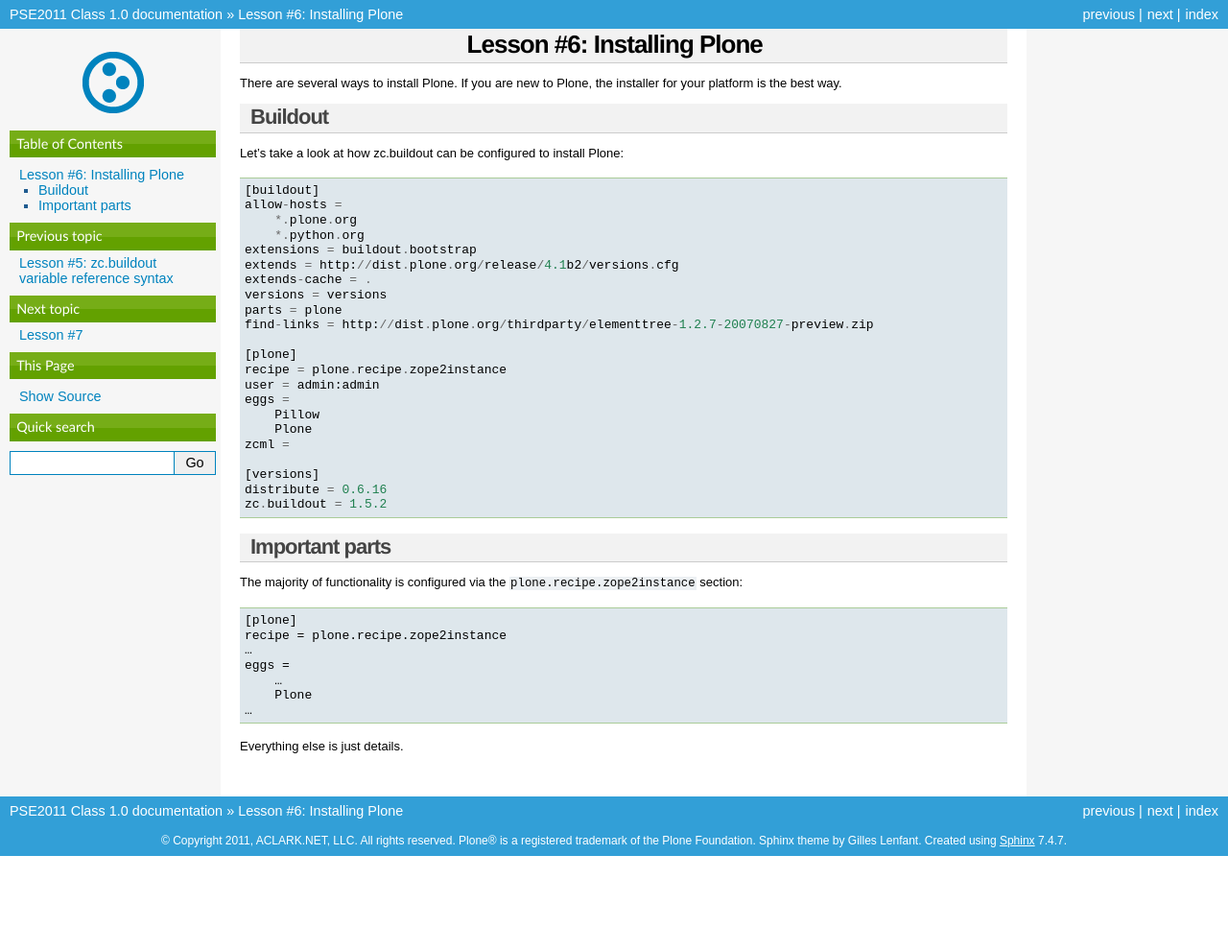
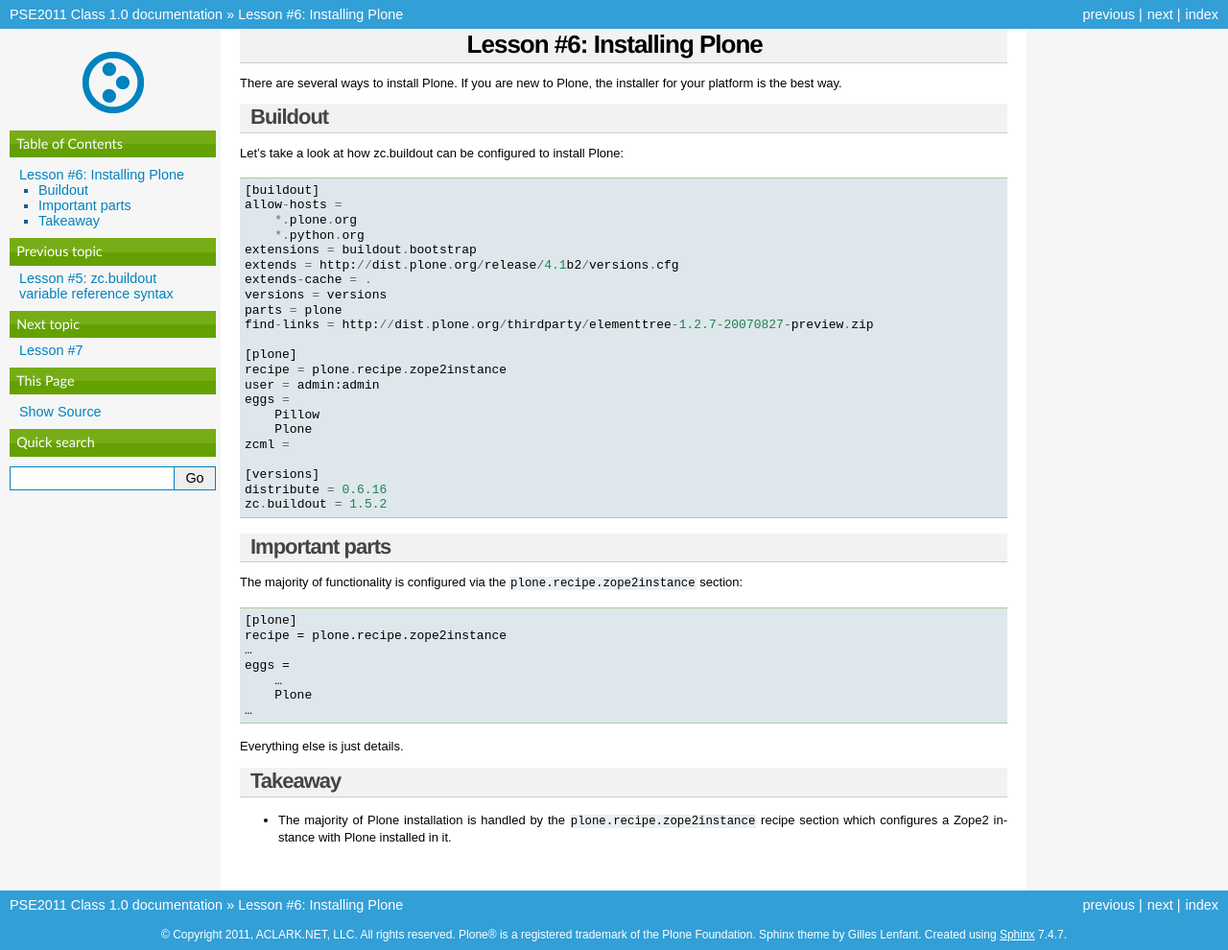
Before and after one commit to aclark4life/PSE2011, a Sphinx documentation site: the page built from docs/6.rst, in a window 1280 px wide. Shown: the whole page at 96% size. Built offline with Sphinx 7.4.7, drawn with Linux system fonts in a browser that asks for light colours; before the commit the page ends 900 px from its top, so only the background shows below that.

Commit message:
Update docs

```diff
--- a/docs/6.rst
+++ b/docs/6.rst
@@ -46,3 +46,8 @@
     …
 
 Everything else is just details.
+
+Takeaway
+--------
+
+* The majority of Plone installation is handled by the ``plone.recipe.zope2instance`` recipe section which configures a Zope2 instance with Plone installed in it.
```
